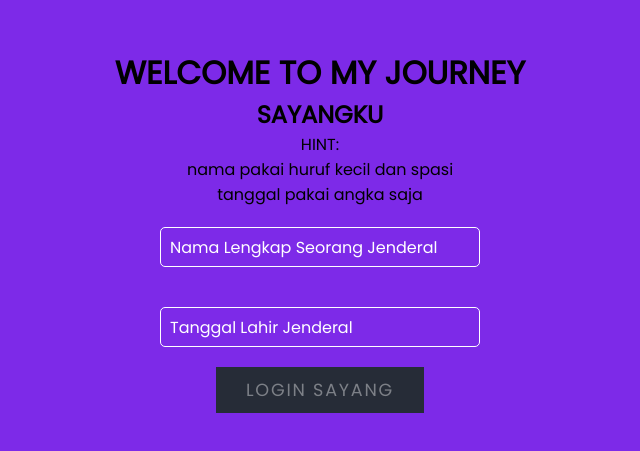
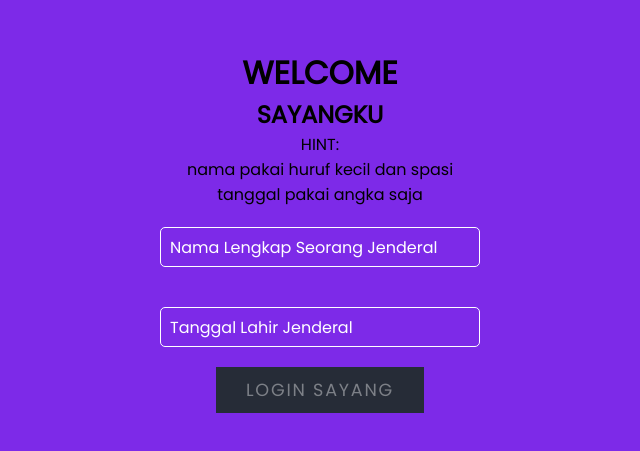
Before and after one commit to NishiXJ/login-page, a plain HTML site: page index.html in a window 1280 px wide. Shown: the part 169-620 px from the top of the page, without its empty margins (320-960 px from the left). Drawn offline with Linux system fonts and the light colour scheme.

Commit message:
Update index.html

```diff
--- a/index.html
+++ b/index.html
@@ -11,7 +11,7 @@
 </head>
 
 <body>
-    <h1>WELCOME TO MY JOURNEY</h1>
+    <h1>WELCOME</h1>
     <h2>SAYANGKU</h2>
     <p>HINT:</p>
     <p>nama pakai huruf kecil dan spasi</p>
```
